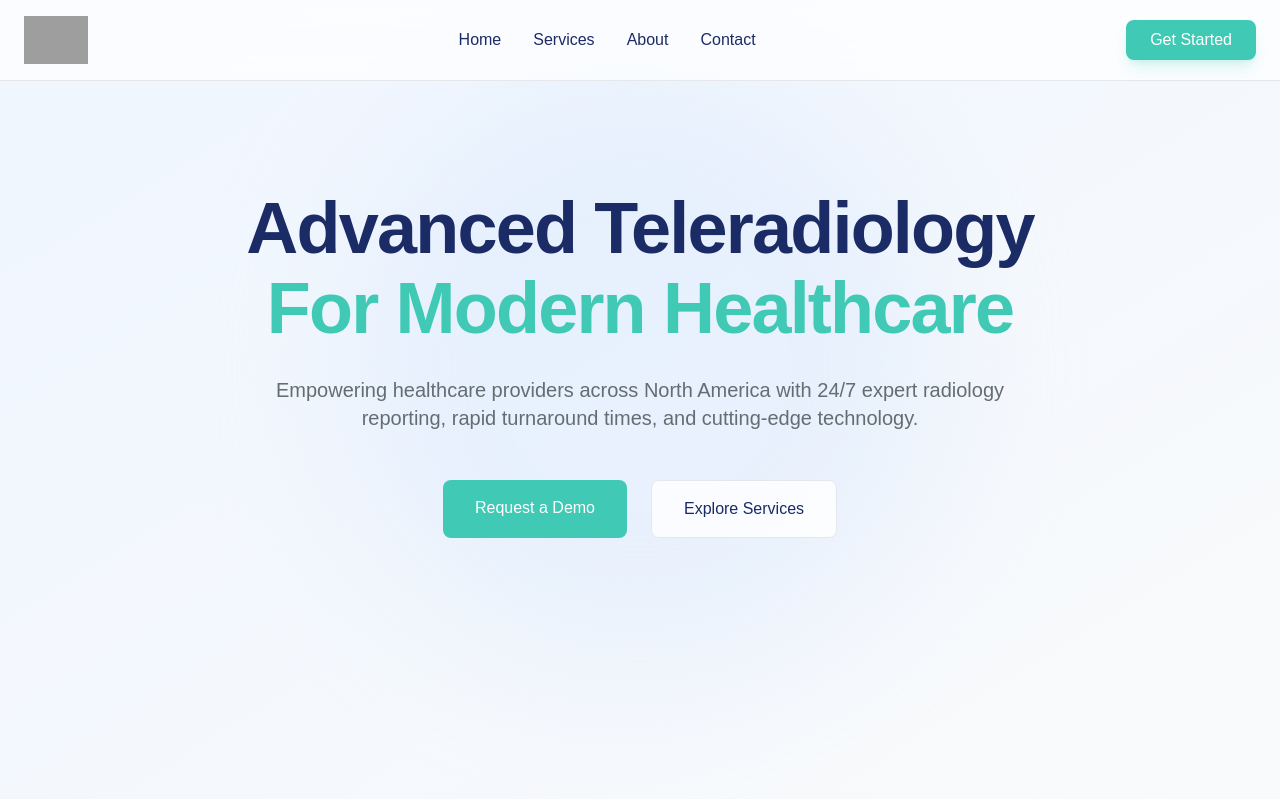
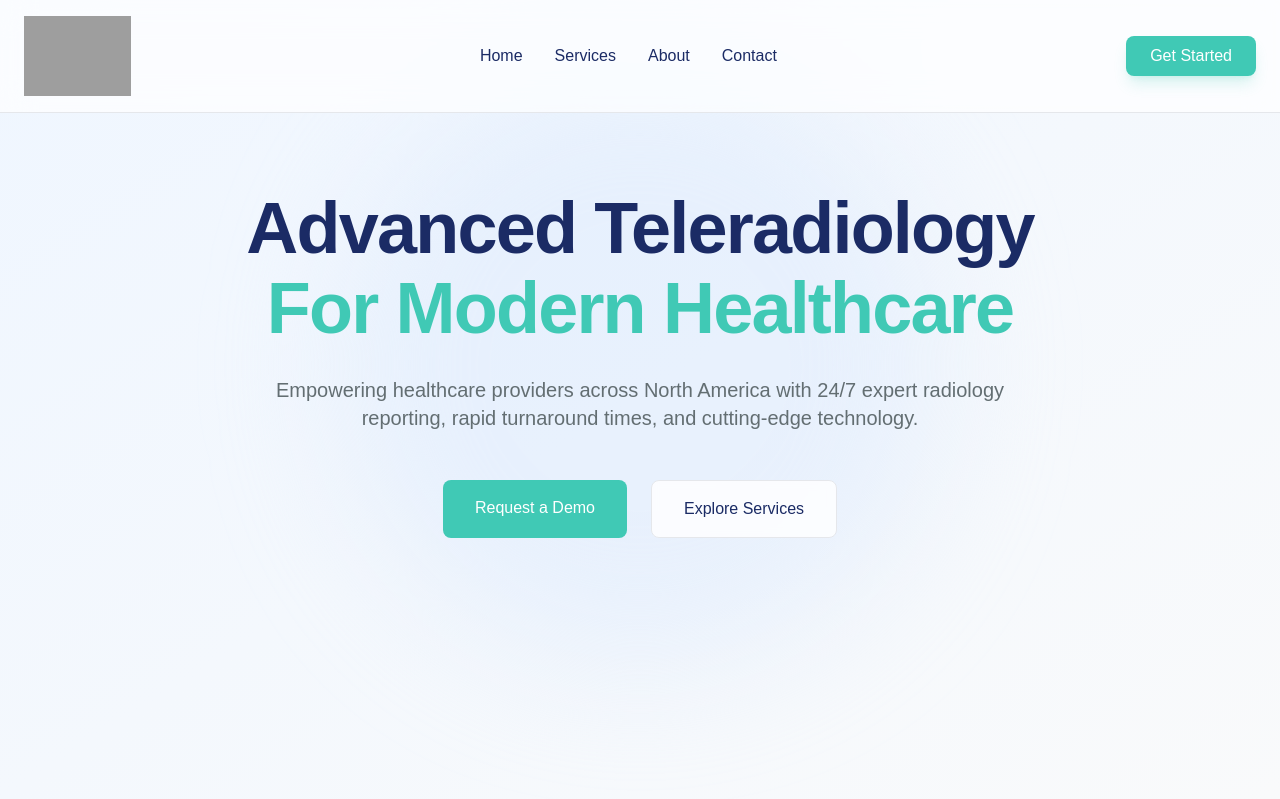
Before and after one commit to spatsariya/optimahealthpath.com, a PHP site: page / in a window 1280 px wide. Shown: the top 799 px of the page. Run offline with PHP 8.4, Linux system fonts and the light colour scheme; some libraries are stand-ins or nearby versions; some web fonts are replaced; grey boxes are pictures that could not be loaded.

Commit message:
Logo Update

```diff
--- a/index.php
+++ b/index.php
@@ -9,6 +9,16 @@ $pageDescription = "Professional teleradiology services across US & Canada. 24/7
     <meta name="viewport" content="width=device-width, initial-scale=1.0">
     <title><?php echo $pageTitle; ?></title>
     <meta name="description" content="<?php echo $pageDescription; ?>">
+
+    <!-- Favicon and App Icons -->
+    <link rel="icon" type="image/png" sizes="32x32" href="assets/images/favicon-32x32.png">
+    <link rel="icon" type="image/png" sizes="16x16" href="assets/images/favicon-16x16.png">
+    <link rel="apple-touch-icon" sizes="180x180" href="assets/images/apple-touch-icon.png">
+
+    <!-- Open Graph Image -->
+    <meta property="og:image" content="assets/images/og-image.png">
+    <meta property="og:image:width" content="1200">
+    <meta property="og:image:height" content="630">
 
     <!-- SEO Meta Tags -->
     <meta name="robots" content="index, follow">
@@ -72,8 +82,8 @@ $pageDescription = "Professional teleradiology services across US & Canada. 24/7
     <header class="fixed w-full z-50">
         <nav class="container mx-auto px-6 py-4 backdrop-blur-lg bg-white/70 border-b border-gray-200">
             <div class="flex items-center justify-between">
-                <div class="flex items-center space-x-2">
-                    <img src="assets/images/logo.png" alt="Optima Health Path Logo" class="h-12">
+                <div class="flex items-center">
+                    <img src="assets/images/logo.png" alt="Optima Health Path Logo" class="h-16 md:h-20" draggable="false">
                 </div>
                 <div class="hidden md:flex space-x-8">
                     <a href="#home" class="text-primary hover:text-accent transition-colors duration-300 font-medium">Home</a>
```
